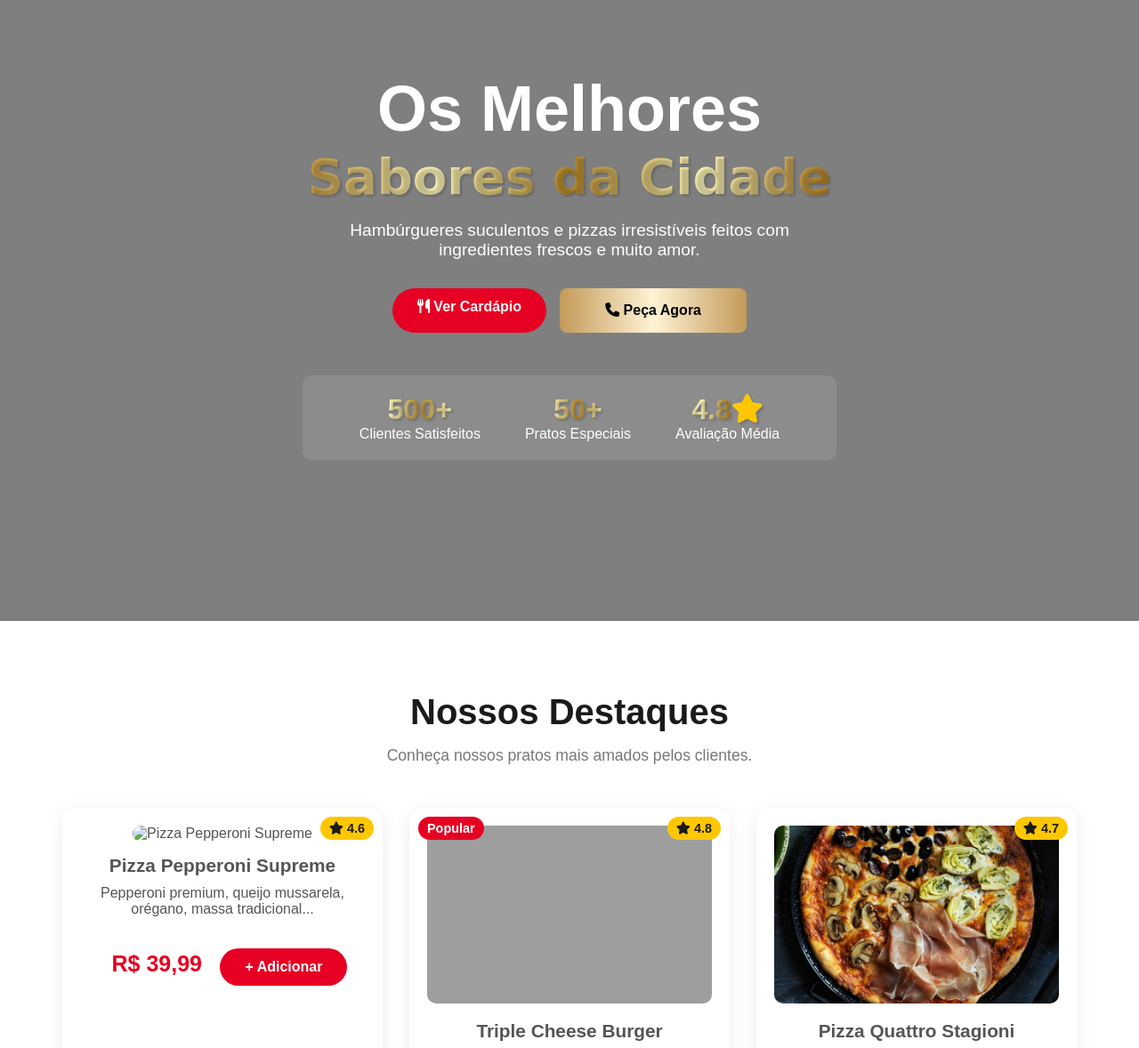
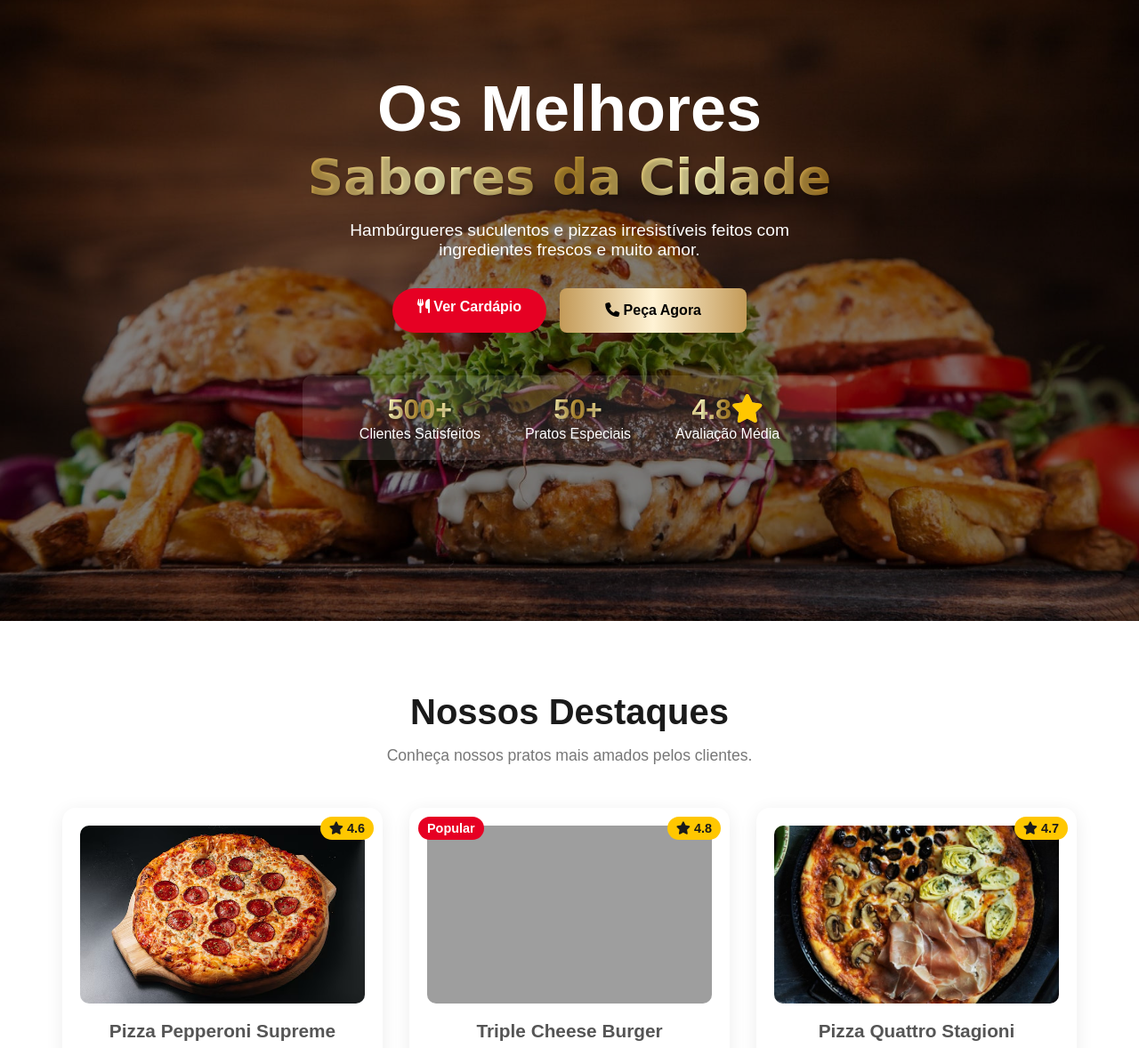
Before and after one commit to DEV-JOTAPE11/Site-hamburgueria, a plain HTML site: page index.html in a window 1280 px wide. Shown: the part 102-1280 px from the top of the page at 89% size. Drawn offline with Linux system fonts and the light colour scheme; the site is published under a folder, as on GitHub Pages, so addresses that start at the root find nothing.

Commit message:
resolvendo imagem

```diff
--- a/index.html
+++ b/index.html
@@ -48,7 +48,7 @@
         class="hero"
         id="inicio"
         style="
-          background-image: url('/img/burger-king-with-potato-fries-vg270ayt9cqelad1.jpg');
+          background-image: url('img/burger-king-with-potato-fries-vg270ayt9cqelad1.jpg');
         "
       >
         <div class="hero-content container">
@@ -63,8 +63,8 @@
             <a href="#cardapio" class="btn btn-primary" id="btn-change"
               ><i class="fas fa-utensils"></i> Ver Cardápio</a
             >
-            <a href="#contato" class="btn btn-secondary"
-              id="ajust-btn"><i class="fas fa-phone"></i> Peça Agora</a
+            <a href="#contato" class="btn btn-secondary" id="ajust-btn"
+              ><i class="fas fa-phone"></i> Peça Agora</a
             >
           </div>
           <div class="hero-stats animate-fade-in-up">
@@ -96,7 +96,7 @@
             <div class="card active">
               <span class="card-rating"><i class="fas fa-star"></i> 4.6</span>
               <img
-                src="/img/pizza-de-pepperoni-com-salame-de-queijo-mussarela-molho-de-tomate-pizza-italiana-em-fundo-preto_356194-1128.jpg"
+                src="img/pizza-de-pepperoni-com-salame-de-queijo-mussarela-molho-de-tomate-pizza-italiana-em-fundo-preto_356194-1128.jpg"
                 alt="Pizza Pepperoni Supreme"
               />
               <h3>Pizza Pepperoni Supreme</h3>
```
